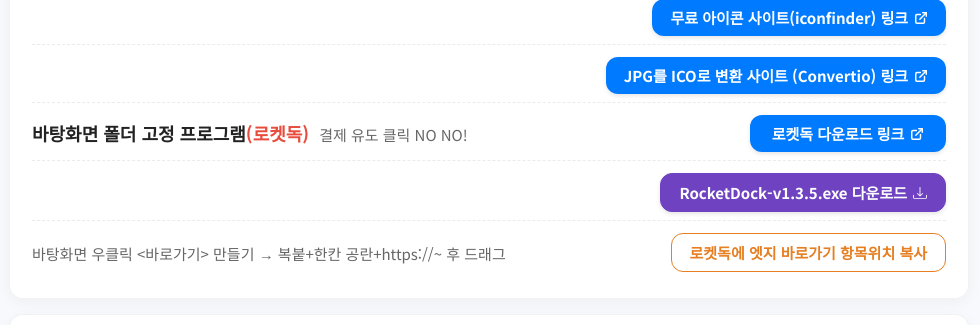
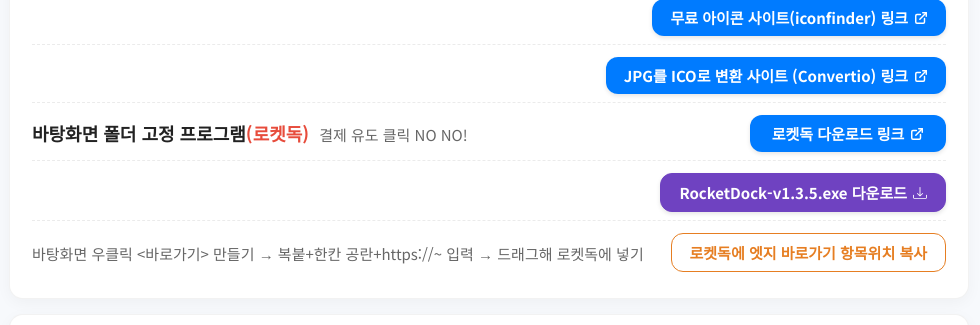
Before and after one commit to stringweek-cyber/clean, a plain HTML site: page docs/index2.html in a window 1280 px wide. Shown: the part 250-575 px from the top of the page, without its empty margins (151-1131 px from the left). Drawn offline with Linux system fonts and the light colour scheme.

```diff
--- a/docs/index2.html
+++ b/docs/index2.html
@@ -377,7 +377,7 @@
                     { title: "", desc: "", btn: "JPG를 ICO로 변환 사이트 (Convertio) 링크", link: "https://convertio.co/kr/" },
                     { title: "바탕화면 폴더 고정 프로그램<span class=\"highlight-red\">(로켓독)</span>", desc: "결제 유도 클릭 NO NO!", btn: "로켓독 다운로드 링크", link: "https://punklabs.com/rocketdock" },
                     { title: "", desc: "", btnHtml: '<a href="./RocketDock-v1.3.5.exe" download="RocketDock-v1.3.5.exe" class="action-btn download-btn">RocketDock-v1.3.5.exe 다운로드 <svg xmlns="http://www.w3.org/2000/svg" class="download-icon-svg" viewBox="0 0 16 16"><path d="M.5 9.9a.5.5 0 0 1 .5.5v2.5a1 1 0 0 0 1 1h12a1 1 0 0 0 1-1v-2.5a.5.5 0 0 1 1 0v2.5a2 2 0 0 1-2 2H2a2 2 0 0 1-2-2v-2.5a.5.5 0 0 1 .5-.5z"/><path d="M7.646 11.854a.5.5 0 0 0 .708 0l3-3a.5.5 0 0 0-.708-.708L8.5 10.293V1.5a.5.5 0 0 0-1 0v8.793L5.354 8.146a.5.5 0 1 0-.708.708l3 3z"/></svg></a>'},
-                    { title: "", desc: "바탕화면 우클릭 <바로가기> 만들기 → 복붙+한칸 공란+https://~ 후 드래그", btn: "로켓독에 엣지 바로가기 항목위치 복사", link: "\"C:\\Program Files (x86)\\Microsoft\\Edge\\Application\\msedge.exe\"" }
+                    { title: "", desc: "바탕화면 우클릭 <바로가기> 만들기 → 복붙+한칸 공란+https://~ 입력 → 드래그해 로켓독에 넣기", btn: "로켓독에 엣지 바로가기 항목위치 복사", link: "\"C:\\Program Files (x86)\\Microsoft\\Edge\\Application\\msedge.exe\"" }
 
                 ]
             },
```
